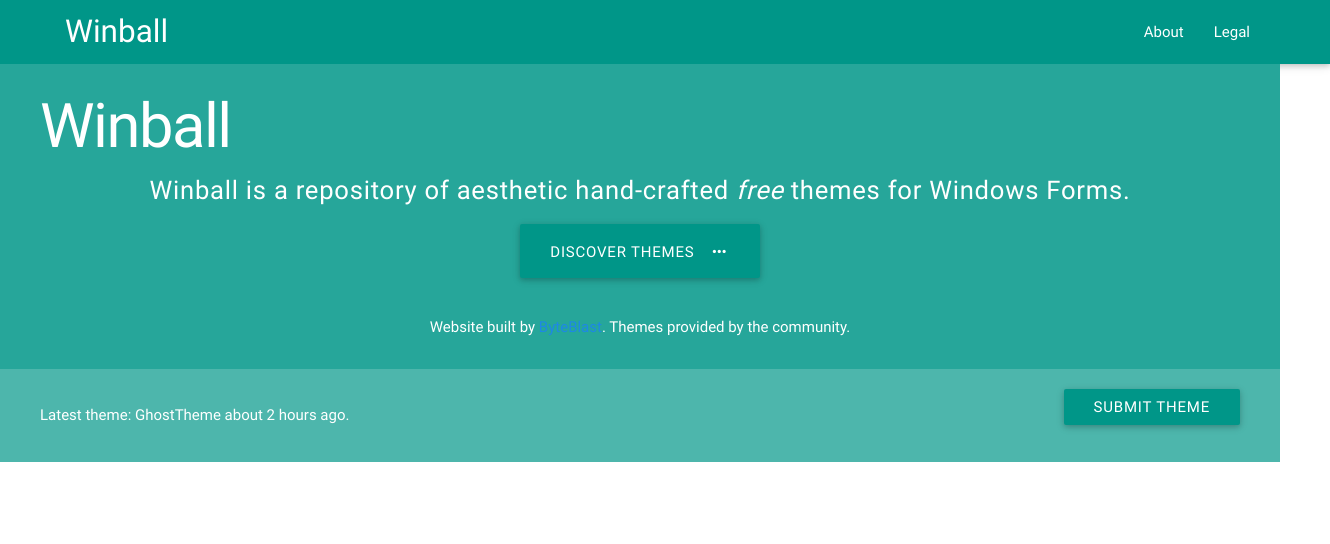
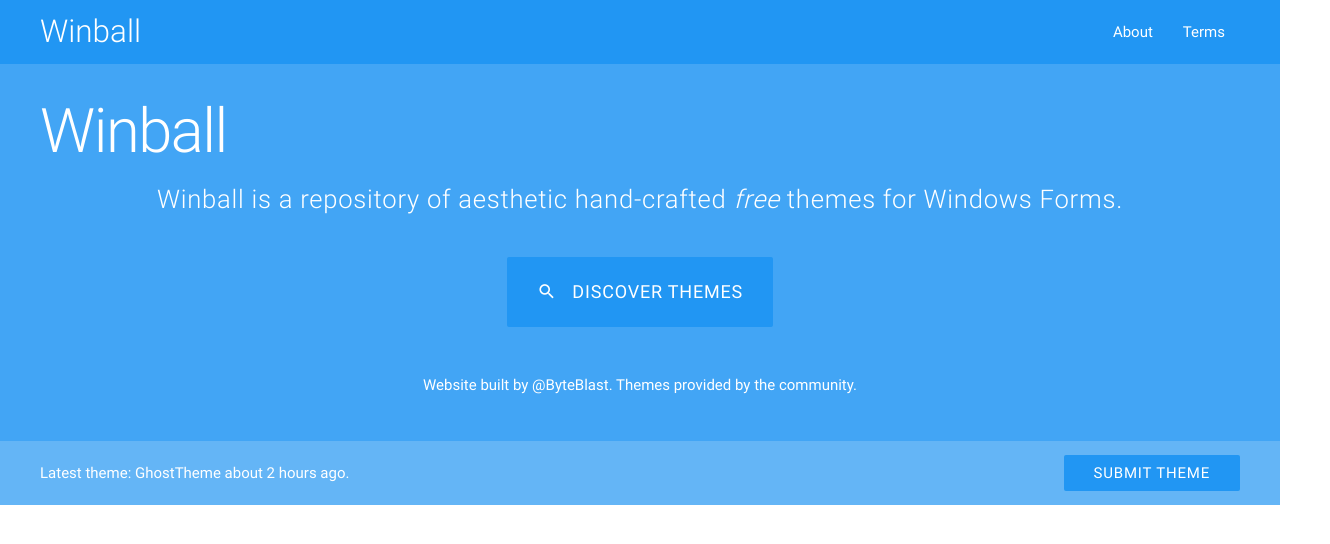
Before and after one commit to AlexArchive/Winball, a website: page www/index.html in a window 1280 px wide. Shown: the whole page, 1330 px wide, since content can reach past the window. Drawn offline with nearby package versions, Linux system fonts and the light colour scheme.

Commit message:
Enhanced banner styles.

```diff
--- a/www/content/sass/style.scss
+++ b/www/content/sass/style.scss
@@ -1,55 +1,78 @@
 @import "../../bower_components/materialize/sass/materialize";
 
-$base-color: "teal";
+$base-color: "blue";
+$inner-width: 1200px;
 
 .centered-container {
-    max-width: 1200px;
+    max-width: $inner-width;
     margin: auto;
-}
-
-.btn, .btn-large  {
-    background-color: color($base-color, "base");
-    &:hover {
-        background-color: color($base-color, "lighten-1");
-    }
-}
-
-.card {
-    background-color: color($base-color, "base");
+    padding: 0 20px;
 }
 
 nav {
-    padding: 0 25px;
     background-color: color($base-color, "base");
     ul li:hover {
         background-color: color($base-color, "lighten-1");
+    }
+    .brand-logo {
+        font-weight: 300;
     }
 }
 
 .banner {
     background-color: color($base-color, "lighten-1");
     color: white;
-    padding-top: 25px;
-    .latest-theme {
-        background-color: color($base-color, "lighten-2");
+    padding-top: 30px;
+    margin-bottom: 25px;
+    &__description {
+        font-weight: 300;
     }
-    .row {
-        margin: 16px 0;
-        text-align: center;
+
+    &__discover-button {
+        height: 70px;
+        line-height: 70px;
+        font-size: 18px;
+        margin: 20px 0;
+    }
+
+    &__attribution {
+        color: white;
+        margin: 0;
+        padding-bottom: 25px;
+    }
+
+    &__link {
+        color: white;
+        &:hover {
+            color: color($base-color, "accent-1");
         }
     }
 
     .latest-theme {
+        background-color: color($base-color, "lighten-2");
         overflow: hidden;
-    padding: 20px 0;
-    p {
+        padding: 14px 0;
+        line-height: 36px;
+
+        &__text {
             float: left;
+            margin: 0;
         }
-    a {
+
+        &__button {
             float: right;
             margin: 0;
         }
     }
+
+    .row {
+        text-align: center;
+        margin: 20px 0;
+    }
+}
+
+.card {
+    background-color: color($base-color, "lighten-1");
     .card-footer {
         overflow: hidden;
         a {
@@ -57,3 +80,18 @@ nav {
             float: right;
         }
     }
+}
+
+h1 {
+    font-weight: 300;
+}
+
+.btn,
+.btn-large {
+    box-shadow: none;
+    background-color: color($base-color, "base");
+    &:hover {
+        background-color: color($base-color, "lighten-1");
+        box-shadow: none;
+    }
+}
--- a/www/index.html
+++ b/www/index.html
@@ -11,14 +11,16 @@
 
     <nav>
         <div class="centered-container">
-            <a class="button-collapse" href="#" data-activates="nav-mobile" material-nav><i class="mdi-navigation-menu"></i></a>
-            <a href="#" class="brand-logo">Winball</a>
+            <a class="button-collapse" href="#" data-activates="nav-mobile" material-nav>
+                <i class="mdi-navigation-menu"></i>
+            </a>
+            <a class="brand-logo">Winball</a>
             <ul id="nav-mobile" class="right side-nav">
                 <li>
                     <a href="#">About</a>
                 </li>
                 <li>
-                    <a href="#">Legal</a>
+                    <a href="#">Terms</a>
                 </li>
             </ul>
         </div>
@@ -26,21 +28,24 @@
 
     <section class="banner">
         <div class="centered-container">
-            <h1 class="center-on-small-only">Winball</h1>
+            <h1 class="banner__title">Winball</h1>
             <div class="row">
-                <h4 class="center-on-small-only">Winball is a repository of aesthetic hand-crafted <em>free</em> themes for Windows Forms.</h4>
+                <h4 class="banner__description">Winball is a repository of aesthetic hand-crafted <em>free</em> themes for Windows Forms.</h4>
             </div>
             <div class="row">
-                <a class="waves-effect waves-light btn-large"><i class="mdi-navigation-more-horiz right"></i>Discover Themes</a>
+                <a class="banner__discover-button waves-effect waves-light btn-large">
+                    <i class="mdi-action-search"></i>
+                    Discover Themes
+                </a>
             </div>
             <div class="row">
-                <p>Website built by <a href="#">ByteBlast</a>. Themes provided by the community.</p>
+                <p class="banner__attribution">Website built by <a class="banner__link" href="#">@ByteBlast</a>. Themes provided by the community.</p>
             </div>
         </div>
         <div class="latest-theme">
             <div class="centered-container">
-                <p class="latestTheme">Latest theme: GhostTheme about 2 hours ago.</p>
-                <a href="#" class="btn waves-effect waves-light">Submit Theme</a>
+                <p class="latest-theme__text">Latest theme: GhostTheme about 2 hours ago.</p>
+                <a href="#" class="latest-theme__button btn waves-effect waves-light">Submit Theme</a>
             </div>
         </div>
     </section>
```
Also changed, not shown: .brackets.json, www/content/css/style.css, 1 other file. Lines whose indentation alone changed are shown as unchanged.
